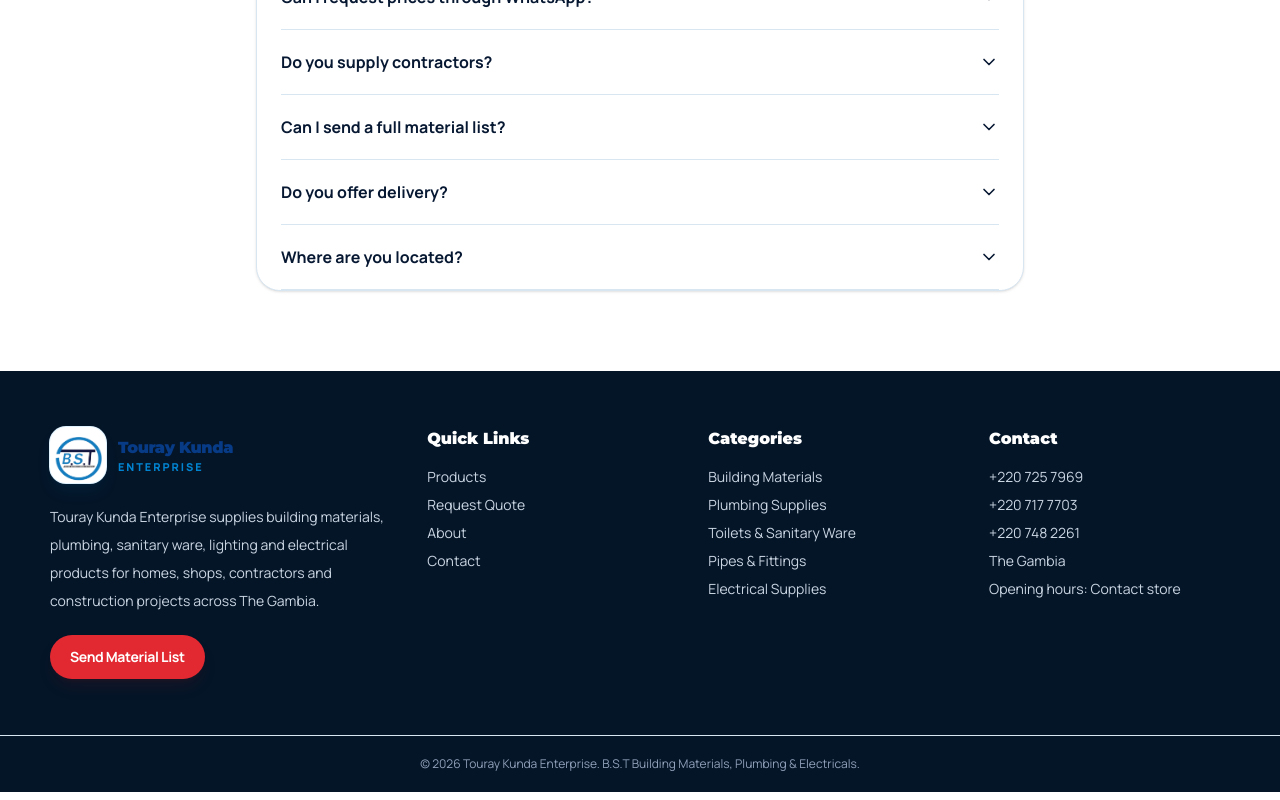
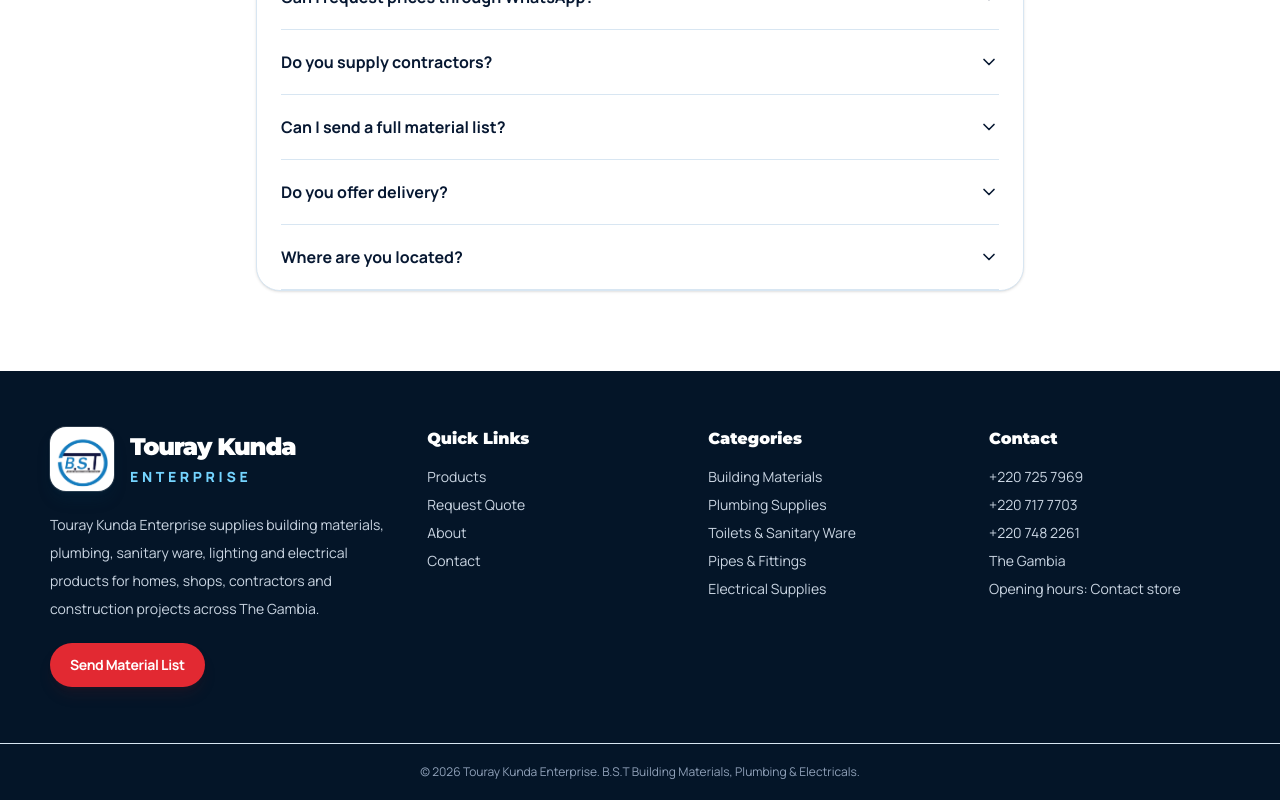
Before and after one commit to thebah19/touray-kunda-enterprise, a Next.js app: page / in a window 1280 px wide. Shown: the part 7853-8653 px from the top of the page. Built offline with nearby package versions, Linux system fonts and the light colour scheme; no server answers.

Commit message:
Enhance footer brand lockup

```diff
--- a/src/components/site/footer.tsx
+++ b/src/components/site/footer.tsx
@@ -1,5 +1,5 @@
 import Link from "next/link";
-import { Logo } from "@/components/site/logo";
+import Image from "next/image";
 import { categories } from "@/lib/data";
 import { PHONE_NUMBERS, whatsappLink } from "@/lib/utils";
 import { Button } from "@/components/ui/button";
@@ -9,7 +9,19 @@
     <footer className="bg-[#041528] text-white">
       <div className="section-shell grid gap-10 py-14 md:grid-cols-[1.4fr_1fr_1fr_1fr]">
         <div className="flex flex-col gap-5">
-          <Logo />
+          <Link href="/" className="group flex items-center gap-4" aria-label="Touray Kunda Enterprise home">
+            <span className="grid size-16 shrink-0 place-items-center overflow-hidden rounded-2xl bg-white shadow-lg shadow-sky-950/30 ring-1 ring-white/15">
+              <Image src="/tke-logo.png" alt="B.S.T Building Materials Plumbing & Electricals logo" width={64} height={64} className="size-full object-contain p-1.5" />
+            </span>
+            <span className="leading-none">
+              <span className="block font-display text-2xl font-black tracking-[-0.05em] text-white">
+                Touray Kunda
+              </span>
+              <span className="mt-1 block text-sm font-extrabold uppercase tracking-[0.26em] text-sky-300">
+                Enterprise
+              </span>
+            </span>
+          </Link>
           <p className="max-w-sm text-sm leading-7 text-slate-300">
             Touray Kunda Enterprise supplies building materials, plumbing, sanitary ware, lighting and electrical
             products for homes, shops, contractors and construction projects across The Gambia.
```
